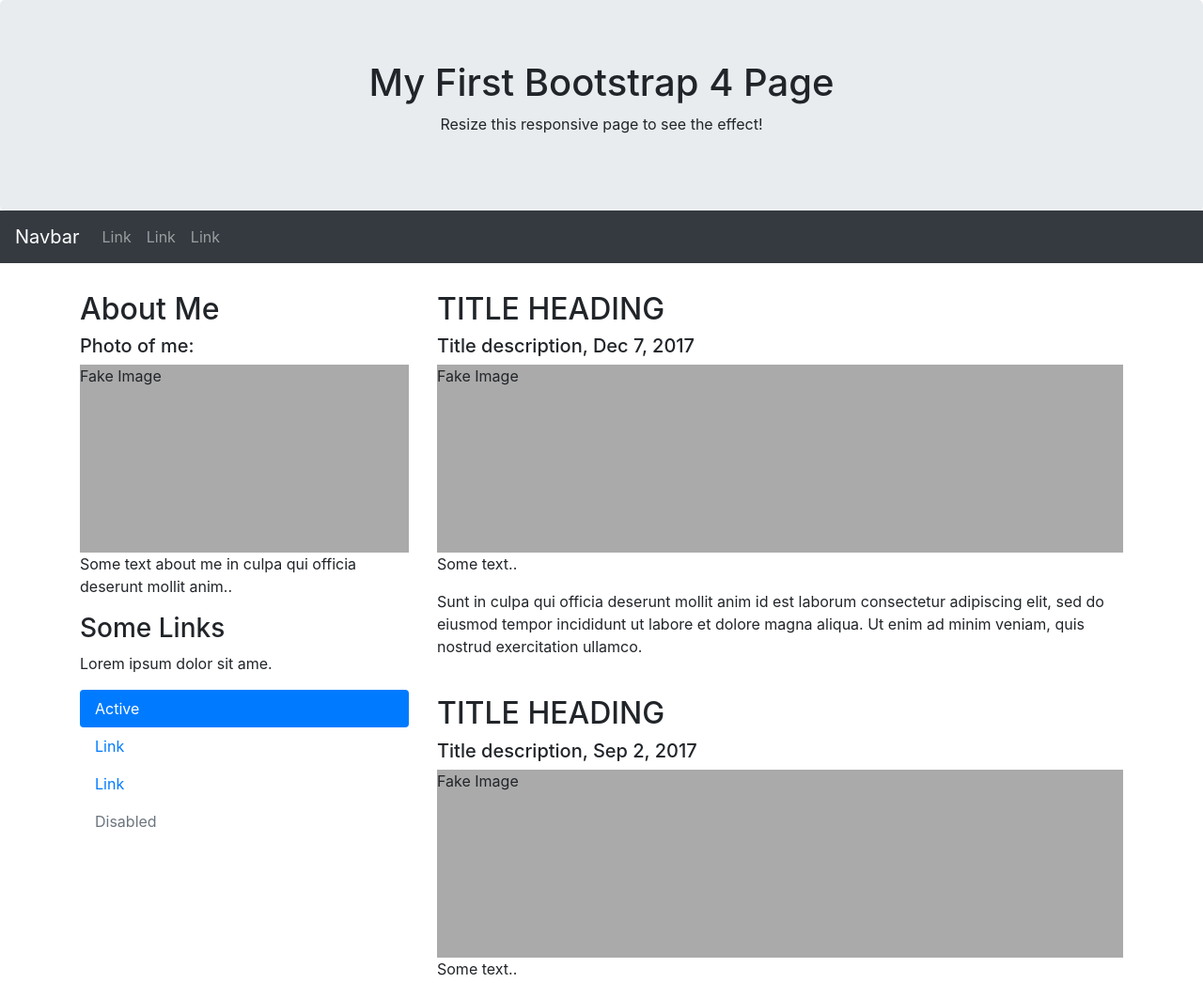
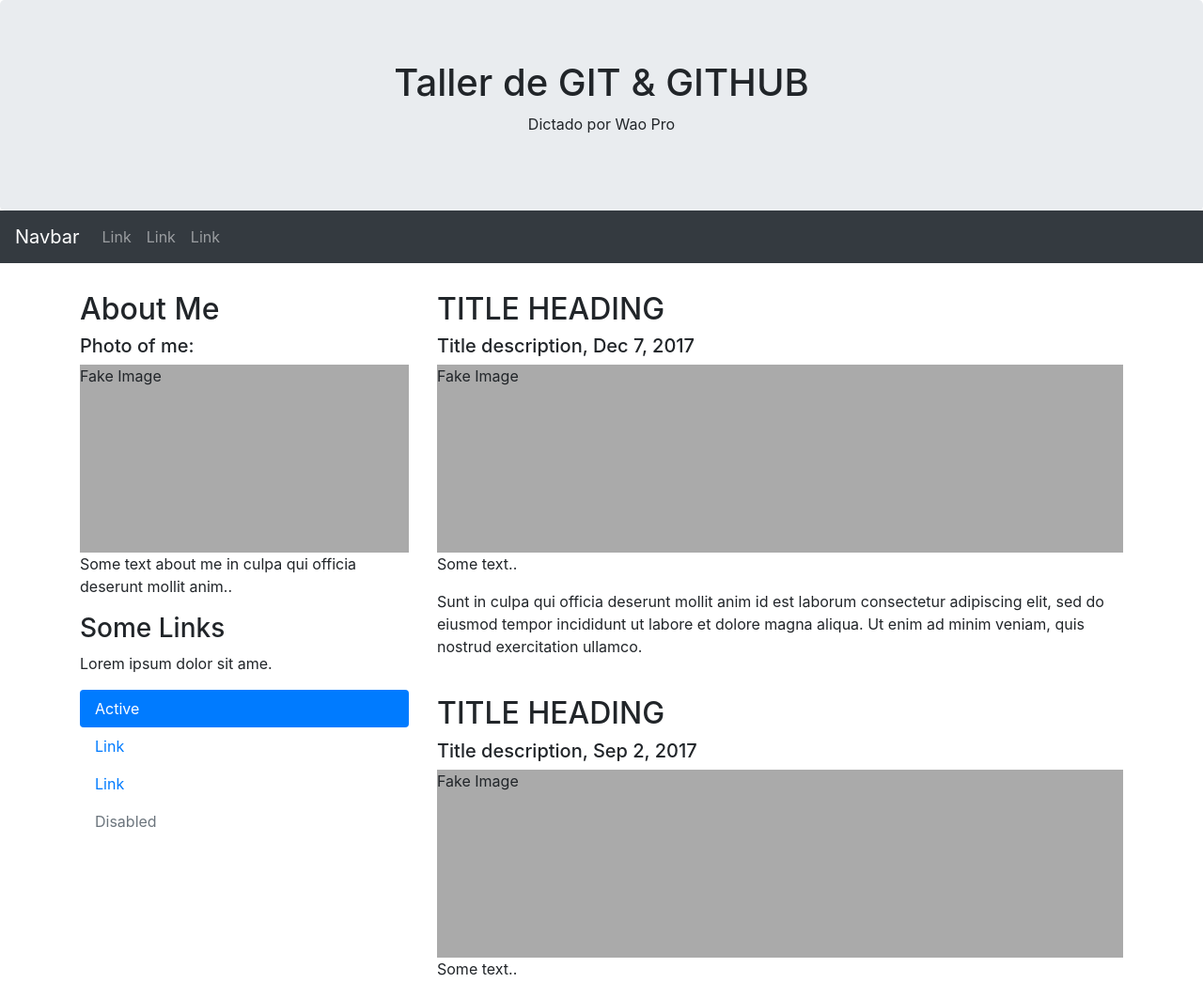
Before and after one commit to edwarvilchez/talllergit, a plain HTML site: page index.html in a window 1280 px wide. Shown: the top 1046 px of the page at 94% size. Drawn offline with nearby package versions, Linux system fonts and the light colour scheme.

Commit message:
Cambie el título, subtítulos al Español

```diff
--- a/index.html
+++ b/index.html
@@ -1,7 +1,7 @@
 <!DOCTYPE html>
 <html lang="en">
 <head>
-  <title>Bootstrap 4 Website Example</title>
+  <title>Taller de GIT & GITHUB con Bootstrap 4</title>
   <meta charset="utf-8">
   <meta name="viewport" content="width=device-width, initial-scale=1">
   <link rel="stylesheet" href="https://maxcdn.bootstrapcdn.com/bootstrap/4.5.2/css/bootstrap.min.css">
@@ -18,8 +18,8 @@
 <body>
 
 <div class="jumbotron text-center" style="margin-bottom:0">
-  <h1>My First Bootstrap 4 Page</h1>
-  <p>Resize this responsive page to see the effect!</p>
+  <h1>Taller de GIT & GITHUB</h1>
+  <p>Dictado por Wao Pro</p>
 </div>
 
 <nav class="navbar navbar-expand-sm bg-dark navbar-dark">
```
